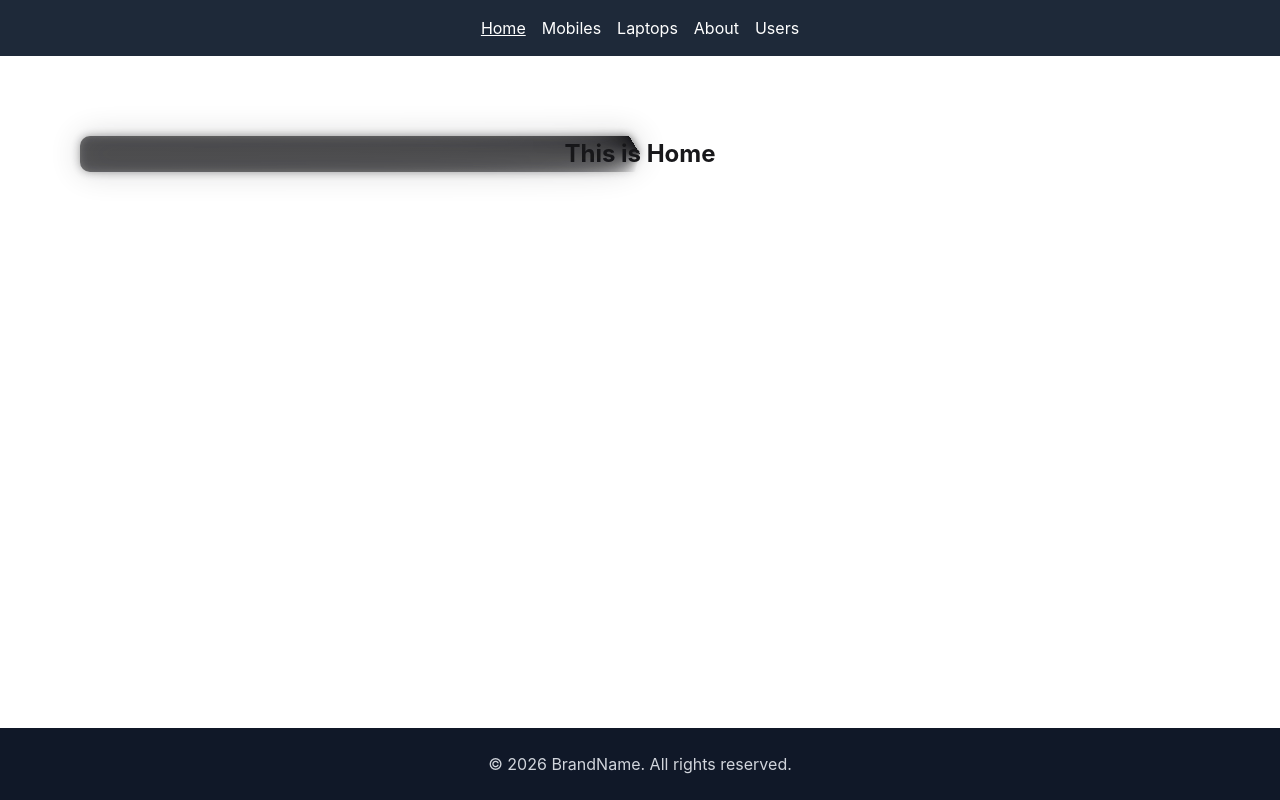
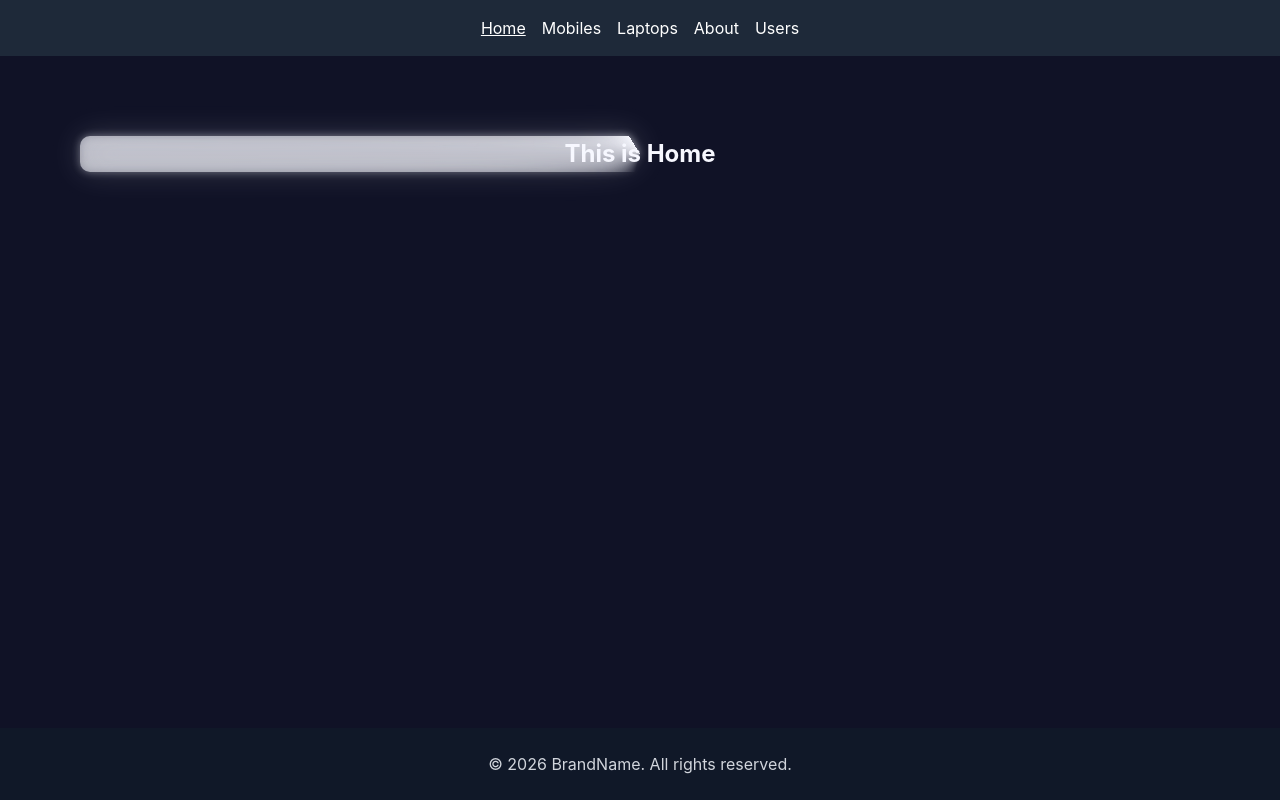
Before and after one commit to Atahar-Shihab/practicing-react-part-4, a React (Vite) app: page / in a window 1280 px wide. Built offline with nearby package versions, Linux system fonts and the light colour scheme.

Commit message:
style: establish polished global design foundation

```diff
--- a/src/index.css
+++ b/src/index.css
@@ -1,2 +1,17 @@
 @import "tailwindcss";
 @plugin "daisyui";
+
+:root {
+  font-family: Inter, ui-sans-serif, system-ui, -apple-system, BlinkMacSystemFont, "Segoe UI", sans-serif;
+  color: #f7f8ff;
+  background: #101226;
+  font-synthesis: none;
+  text-rendering: optimizeLegibility;
+}
+
+* { box-sizing: border-box; }
+html { scroll-behavior: smooth; }
+body { margin: 0; min-width: 320px; min-height: 100vh; background: #101226; }
+button, input { font: inherit; }
+button { cursor: pointer; }
+a { color: inherit; text-decoration: none; }
```
